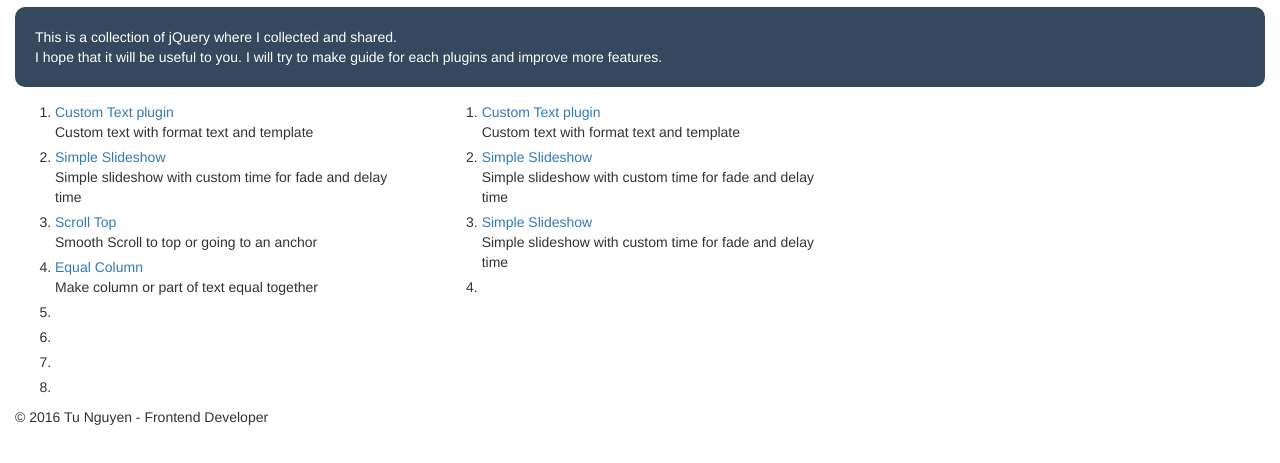
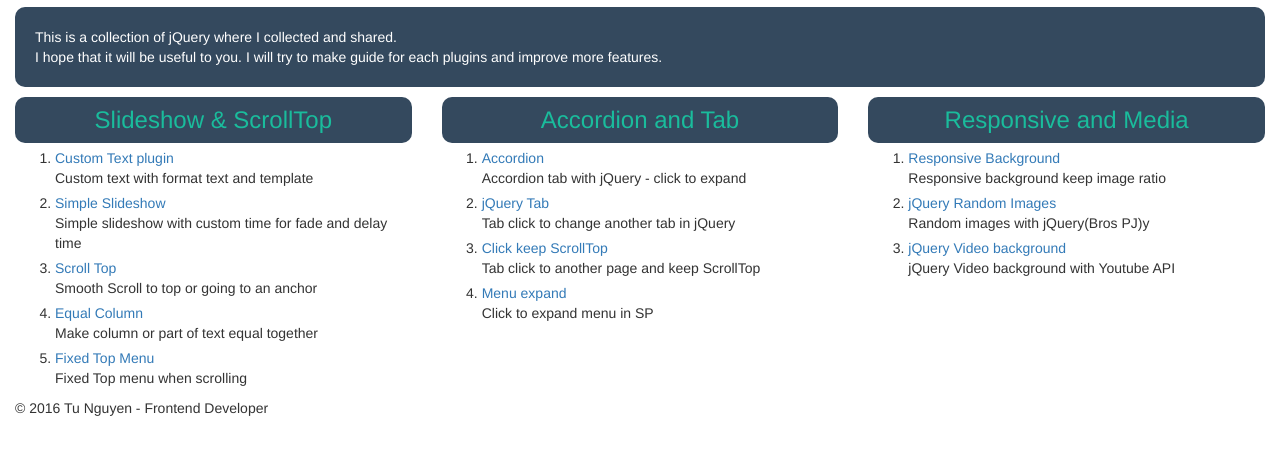
Before and after one commit to lamanhdai/jQuery_Plugins, a plain HTML site: page index.html in a window 1280 px wide. Shown: the part 63-526 px from the top of the page. Drawn offline with nearby package versions, Linux system fonts and the light colour scheme.

Commit message:
List if jQuery plugins - changed

```diff
--- a/index.html
+++ b/index.html
@@ -31,6 +31,7 @@
     <div id="jquery-collection">
       <div class="row">
         <div class="col-xs-12 col-md-4">
+          <h3>Slideshow &amp; ScrollTop</h3>
           <ol>
             <li>
               <a href="01-custom-text/index.html">Custom Text plugin</a>
@@ -48,31 +49,49 @@
               <a href="04-equal-column/index.html">Equal Column</a>
               <p>Make column or part of text equal together</p>
             </li>
-            <li></li>
-            <li></li>
-            <li></li>
-            <li></li>
+            <li>
+              <a href="05-fixed-top-menu/index.html">Fixed Top Menu</a>
+              <p>Fixed Top menu when scrolling</p>
+            </li>
           </ol>
         </div>
         <div class="col-xs-12 col-md-4">
+          <h3>Accordion and Tab</h3>
           <ol>
             <li>
-              <a href="01-custom-text/index.html">Custom Text plugin</a>
-              <p>Custom text with format text and template</p>
+              <a href="06-jquery-accordion/index.html">Accordion</a>
+              <p>Accordion tab with jQuery - click to expand</p>
             </li>
             <li>
-              <a href="02-simple-slideshow/index.html">Simple Slideshow</a>
-              <p>Simple slideshow with custom time for fade and delay time</p>
+              <a href="07-jquery-tab/index.html">jQuery Tab</a>
+              <p>Tab click to change another tab in jQuery</p>
             </li>
-             <li>
-              <a href="02-simple-slideshow/index.html">Simple Slideshow</a>
-              <p>Simple slideshow with custom time for fade and delay time</p>
+            <li>
+              <a href="08-click-keep-scrolltop/index.html">Click keep ScrollTop</a>
+              <p>Tab click to another page and keep ScrollTop</p>
             </li>
-            <li></li>
+            <li>
+              <a href="09-expand-menu-sp/index.html">Menu expand</a>
+              <p>Click to expand menu in SP</p>
+            </li>
           </ol>
         </div>
         <div class="col-xs-12 col-md-4">
-
+          <h3>Responsive and Media</h3>
+          <ol>
+            <li>
+              <a href="10-jquery-accordion/index.html">Responsive Background</a>
+              <p>Responsive background keep image ratio</p>
+            </li>
+            <li>
+              <a href="11-jquery-random-image/index.html">jQuery Random Images</a>
+              <p>Random images with jQuery(Bros PJ)y</p>
+            </li>
+            <li>
+              <a href="12-jquery-video-background/index.html">jQuery Video background</a>
+              <p>jQuery Video background with Youtube API</p>
+            </li>
+          </ol>
         </div>
       <!-- /.row --></div>
     <!-- /#jquery-collection --></div>
```
